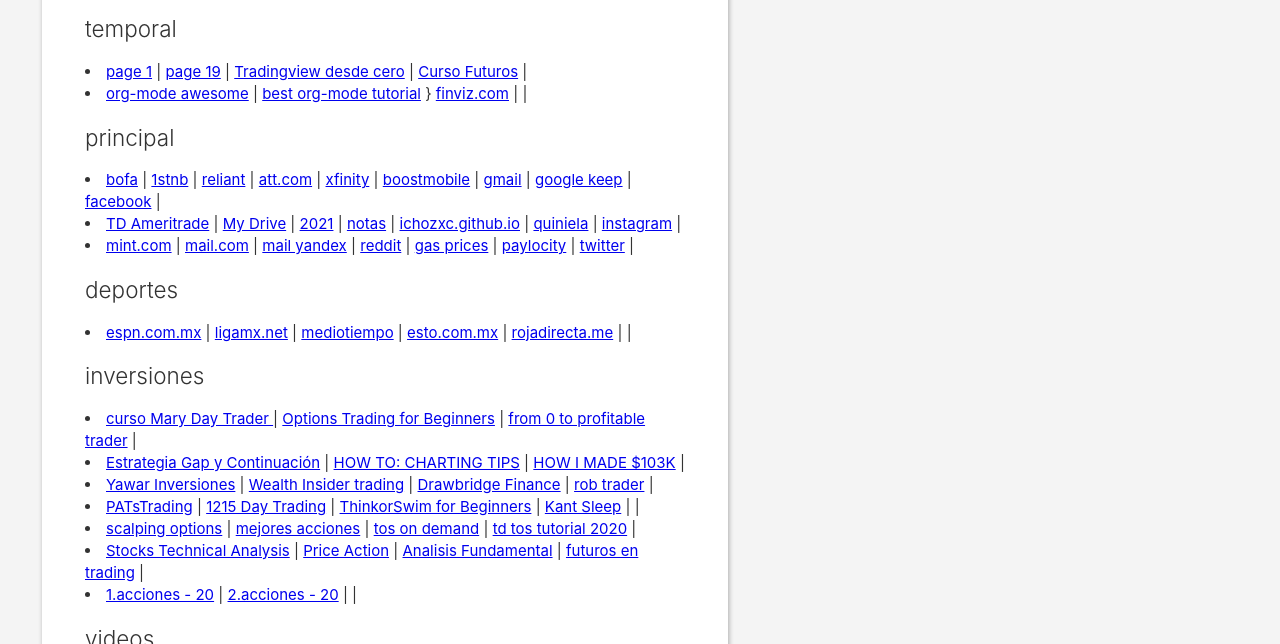
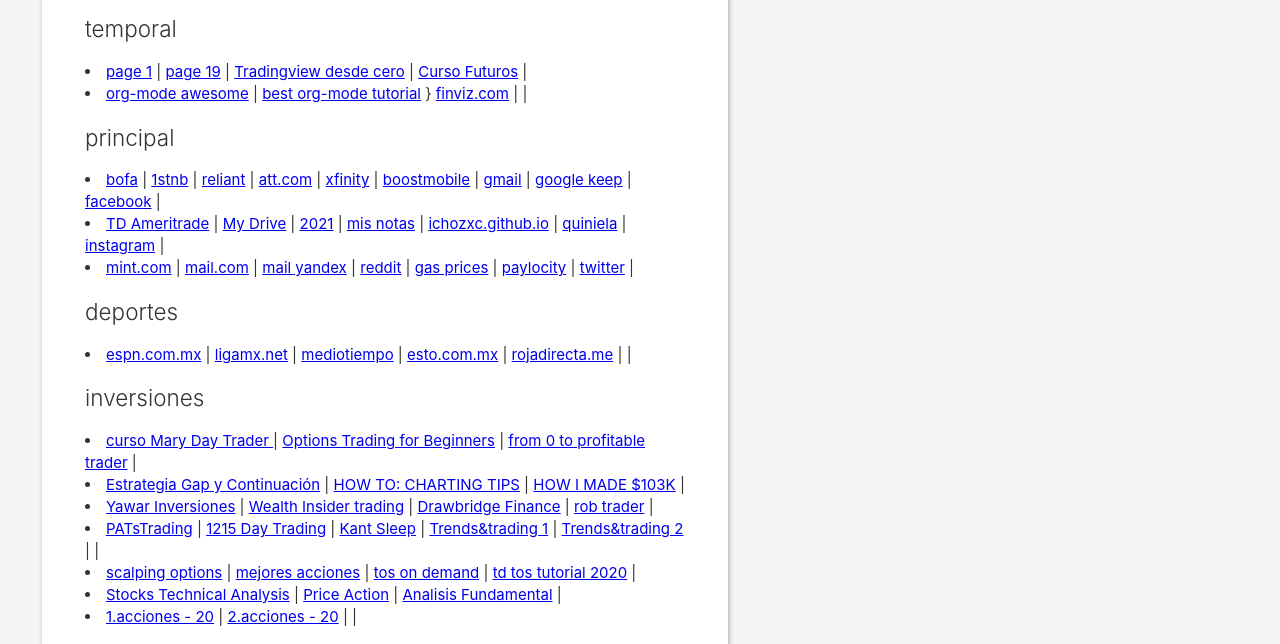
Before and after one commit to ichozxc/ichozxc.github.io, a plain HTML site: page index.html in a window 1280 px wide. Shown: the part 150-794 px from the top of the page. Drawn offline with Linux system fonts and the light colour scheme.

Commit message:
commit #357

```diff
--- a/index.html
+++ b/index.html
@@ -60,7 +60,7 @@
     <li> <a href="https://www.tdameritrade.com/home.page">TD Ameritrade</a> |
          <a href="https://drive.google.com/drive/my-drive">My Drive</a> |
          <a href="https://docs.google.com/spreadsheets/d/1jAmGyJZqT_v59_t5ndsKSH1lpo2BJRPH9HFh6Yz2Y_8/edit#gid=680333604">2021</a> |
-         <a href="https://docs.google.com/document/d/1_BsHXRp4vsxDL9U50tGLZnyW_ZVap0SRcKoY3vkOCbM/edit">notas</a> |
+         <a href="https://docs.google.com/document/d/1Vb4YjLWd0g7bsfomRSVcXavByldGmWU3Vxqt1a6ZbwE/edit">mis notas</a> |
          <a href="https://github.com/ichozxc/ichozxc.github.io/blob/master/index.html">ichozxc.github.io</a> |
          <a href="https://docs.google.com/spreadsheets/d/1B40h6GNh7ecSTHk9V2Y6BKrYAumResYL931kqTxIXsM/edit#gid=1206916439">quiniela</a> |
          <a href="http://instagram.com/">instagram</a>  |
@@ -105,13 +105,14 @@
     <li> <a href="https://www.youtube.com/watch?v=c9YsAbEjfOE&list=PLEb-vddWMYMPylUNheHr3SjTbwFAwgJjN"> Yawar Inversiones</a> |
          <a href="https://www.youtube.com/playlist?list=PLo-B4HIHj1t0aBqJXDFYvzgvcACi5KKCF">Wealth Insider trading</a> |
          <a href="https://www.youtube.com/channel/UCWpWvzkSqKW6E63RgmQLjbg">Drawbridge Finance</a> |
-         <a href="https://www.youtube.com/channel/UCDxffUJzjXHgKDdPgN8Z-1wh">rob trader</a> |
+         <a href="https://www.youtube.com/channel/UCDxffUJzjXHgKDdPgN8Z-1w">rob trader</a> |
     </li>
 
     <li> <a href="https://www.youtube.com/user/PATsTrading/featured">PATsTrading</a> |
          <a href="https://www.youtube.com/channel/UCJvCaDLXHvEkkQnAOT2Hp0g">1215 Day Trading</a> |
-         <a href="https://www.youtube.com/watch?v=iTHNYHYT4lA">ThinkorSwim for Beginners</a> |
          <a href="https://www.youtube.com/channel/UC7bKAQwViW_72mTor6MWbBA/videos">Kant Sleep</a> |
+         <a href="https://www.youtube.com/watch?v=jGLdai7Qa5k">Trends&trading 1</a> |
+         <a href="https://www.youtube.com/watch?v=8uTIcGep4T0&pbjreload=101">Trends&trading 2</a> |
          <a href=""></a> |
     </li>
 
@@ -125,7 +126,6 @@
     <li> <a href="https://www.youtube.com/watch?v=w4wEK5lUtuY">Stocks Technical Analysis</a> |
          <a href="https://www.youtube.com/watch?v=K3nr8kAtfI8">Price Action</a> |
          <a href="https://www.youtube.com/watch?v=mSQvCB7Kjsk">Analisis Fundamental</a> |
-         <a href="https://www.youtube.com/watch?v=fZNlGpptL0g">futuros en trading</a> |
     </li>
 
     <li> <a href="https://www.youtube.com/watch?v=G_Lyk6L5pro">1.acciones - 20</a> |
```
